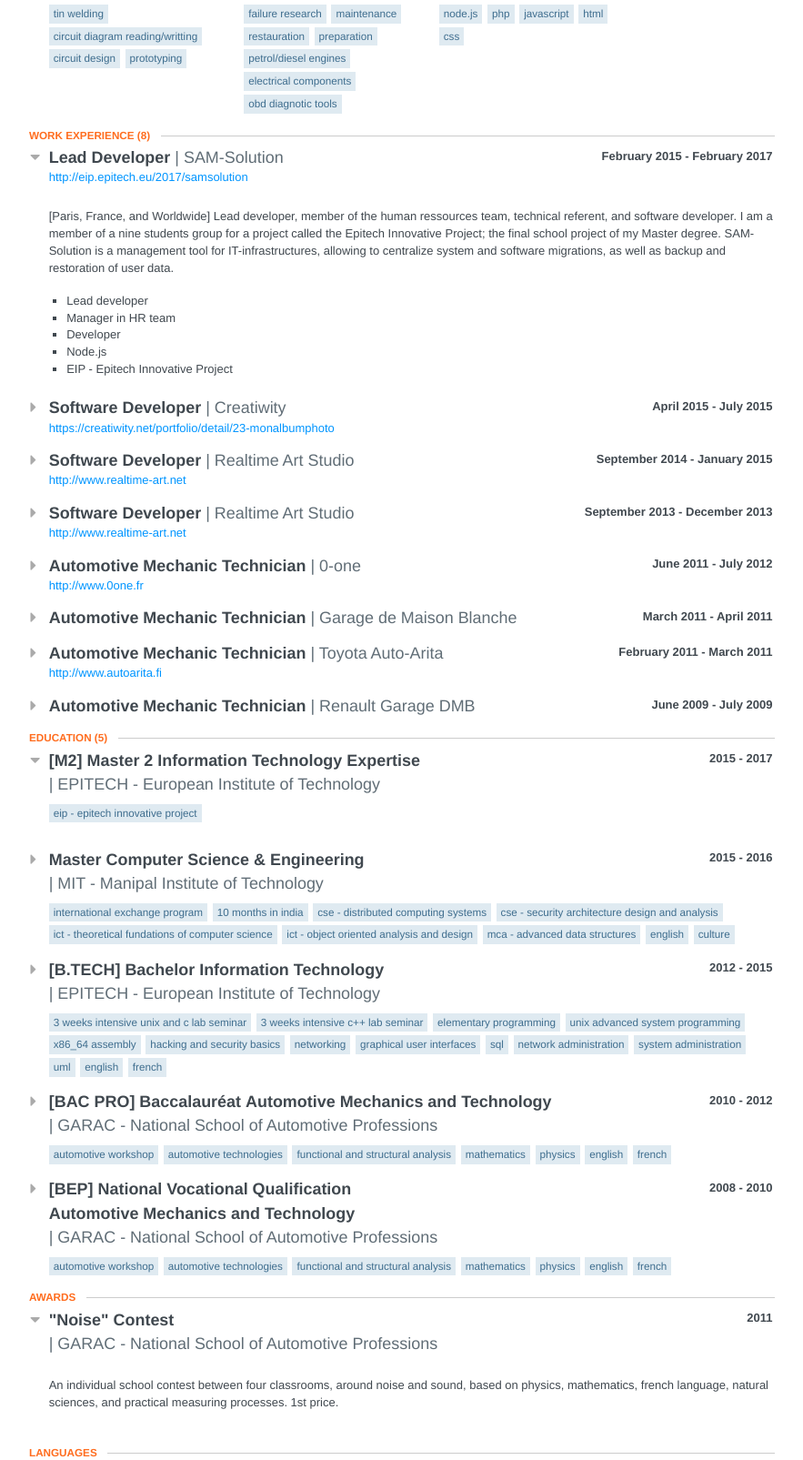
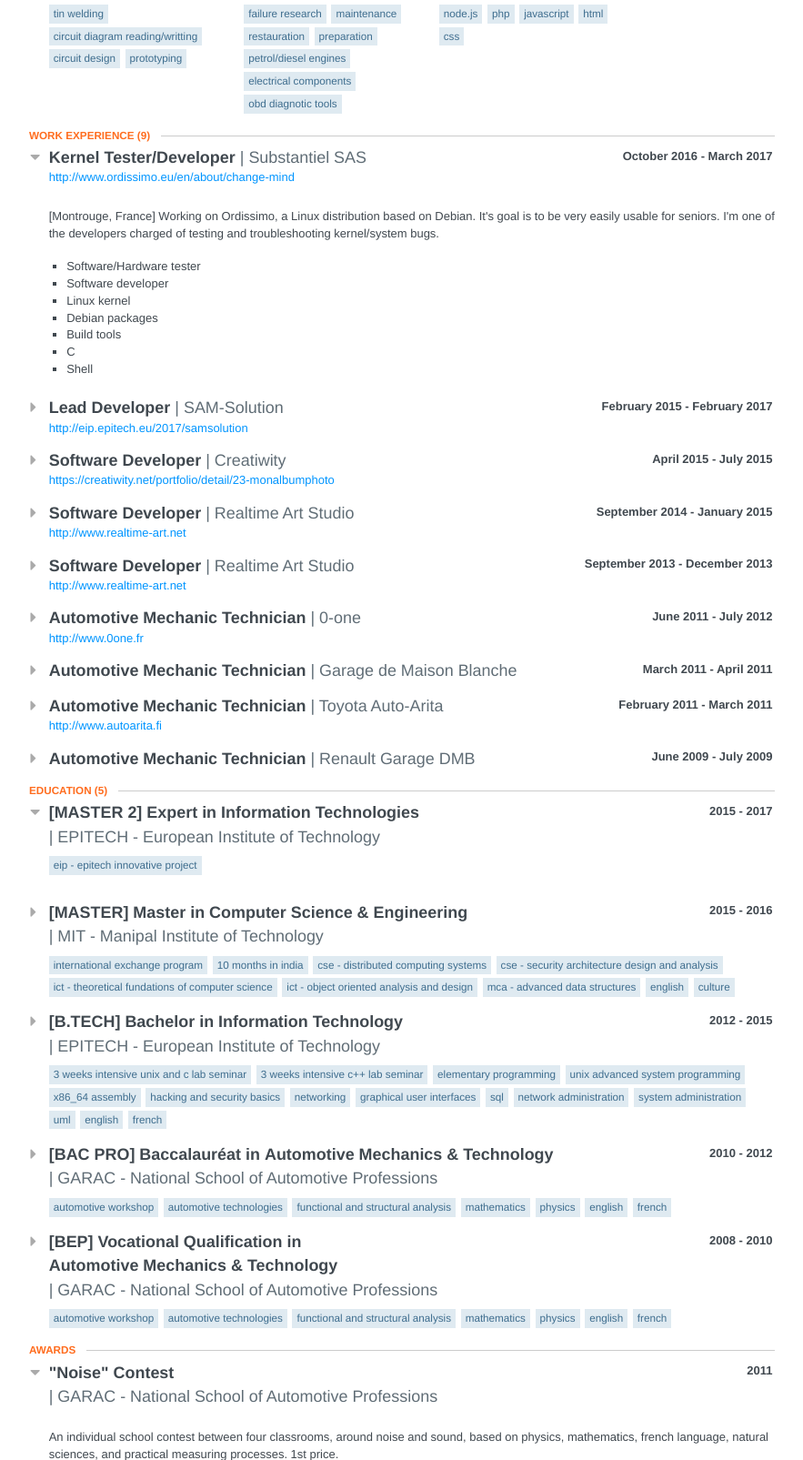
Before and after one commit to Grenadingue/Grenadingue.github.io, a plain HTML site: page index.html in a window 1280 px wide. Shown: the part 607-2212 px from the top of the page at 91% size, without its empty margins (198-1081 px from the left). Drawn offline with Linux system fonts and the light colour scheme.

Commit message:
Re-generate web version

```diff
--- a/index.html
+++ b/index.html
@@ -32,7 +32,7 @@
 <div id="contact">
 <div class="email">
 <span class="fa fa-envelope-o"></span>
-<a href="/cdn-cgi/l/email-protection#55363d3420233c3b7b3b3c363a153238343c397b363a38"><span class="__cf_email__" data-cfemail="ed8e858c989b8483c383848e82ad8a808c8481c38e8280">[email&#160;protected]</span><script data-cfhash='f9e31' type="text/javascript">/* <![CDATA[ */!function(t,e,r,n,c,a,p){try{t=document.currentScript||function(){for(t=document.getElementsByTagName('script'),e=t.length;e--;)if(t[e].getAttribute('data-cfhash'))return t[e]}();if(t&&(c=t.previousSibling)){p=t.parentNode;if(a=c.getAttribute('data-cfemail')){for(e='',r='0x'+a.substr(0,2)|0,n=2;a.length-n;n+=2)e+='%'+('0'+('0x'+a.substr(n,2)^r).toString(16)).slice(-2);p.replaceChild(document.createTextNode(decodeURIComponent(e)),c)}p.removeChild(t)}}catch(u){}}()/* ]]> */</script></a>
+<a href="/cdn-cgi/l/email-protection#12717a7367647b7c3c7c7b717d52757f737b7e3c717d7f"><span class="__cf_email__" data-cfemail="701318110506191e5e1e19131f30171d11191c5e131f1d">[email&#160;protected]</span><script data-cfhash='f9e31' type="text/javascript">/* <![CDATA[ */!function(t,e,r,n,c,a,p){try{t=document.currentScript||function(){for(t=document.getElementsByTagName('script'),e=t.length;e--;)if(t[e].getAttribute('data-cfhash'))return t[e]}();if(t&&(c=t.previousSibling)){p=t.parentNode;if(a=c.getAttribute('data-cfemail')){for(e='',r='0x'+a.substr(0,2)|0,n=2;a.length-n;n+=2)e+='%'+('0'+('0x'+a.substr(n,2)^r).toString(16)).slice(-2);p.replaceChild(document.createTextNode(decodeURIComponent(e)),c)}p.removeChild(t)}}catch(u){}}()/* ]]> */</script></a>
 </div>
 </div>
 <div id="profiles">
@@ -174,12 +174,48 @@
 </section>
 <section class="section">
 <header>
-<h2 class='section-title'>Work Experience <span class="item-count">(8)</span></h2>
+<h2 class='section-title'>Work Experience <span class="item-count">(9)</span></h2>
 </header>
 <section id="work">
 <header>
 <span class="space-left">
 <span class="fa fa-caret-down"></span>
+</span>
+<div class="position">
+Kernel Tester/Developer
+</div>
+<div class="company">
+Substantiel SAS
+</div>
+<div class="date">
+<span class="startDate">
+October 2016
+</span>
+<span class="endDate">
+- March 2017
+</span>
+</div>
+</header>
+<span class="website">
+<a href="http://www.ordissimo.eu/en/about/change-mind">http://www.ordissimo.eu/en/about/change-mind</a>
+</span>
+<div class="item display" style="opacity:1">
+<div class="summary">
+<p><p>[Montrouge, France] Working on Ordissimo, a Linux distribution based on Debian. It's goal is to be very easily usable for seniors. I'm one of the developers charged of testing and troubleshooting kernel/system bugs.</p></p>
+</div>
+<ul class="highlights">
+<li>Software/Hardware tester</li>
+<li>Software developer</li>
+<li>Linux kernel</li>
+<li>Debian packages</li>
+<li>Build tools</li>
+<li>C</li>
+<li>Shell</li>
+</ul>
+</div>
+<header>
+<span class="space-left">
+<span class="fa fa-caret-right"></span>
 </span>
 <div class="position">
 Lead Developer
@@ -199,7 +235,7 @@
 <span class="website">
 <a href="http://eip.epitech.eu/2017/samsolution">http://eip.epitech.eu/2017/samsolution</a>
 </span>
-<div class="item display" style="opacity:1">
+<div class="item display none" style="opacity:0">
 <div class="summary">
 <p><p>[Paris, France, and Worldwide] Lead developer, member of the human ressources team, technical referent, and software developer. I am a member of a nine students group for a project called the Epitech Innovative Project; the final school project of my Master degree. SAM-Solution is a management tool for IT-infrastructures, allowing to centralize system and software migrations, as well as backup and restoration of user data.</p></p>
 </div>
@@ -475,10 +511,10 @@
 </span>
 <div class="header-left">
 <div class="studyType">
-[M2] Master 2
+[MASTER 2] Expert in
 </div>
 <div class="area">
-Information Technology Expertise
+Information Technologies
 </div>
 <div class="institution">
 EPITECH - European Institute of Technology
@@ -504,7 +540,7 @@
 </span>
 <div class="header-left">
 <div class="studyType">
-Master
+[MASTER] Master in
 </div>
 <div class="area">
 Computer Science &amp; Engineering
@@ -541,7 +577,7 @@
 </span>
 <div class="header-left">
 <div class="studyType">
-[B.TECH] Bachelor
+[B.TECH] Bachelor in
 </div>
 <div class="area">
 Information Technology
@@ -583,10 +619,10 @@
 </span>
 <div class="header-left">
 <div class="studyType">
-[BAC PRO] Baccalauréat
+[BAC PRO] Baccalauréat in
 </div>
 <div class="area">
-Automotive Mechanics and Technology
+Automotive Mechanics &amp; Technology
 </div>
 <div class="institution">
 GARAC - National School of Automotive Professions
@@ -618,10 +654,10 @@
 </span>
 <div class="header-left">
 <div class="studyType">
-[BEP] National Vocational Qualification
+[BEP] Vocational Qualification in
 </div>
 <div class="area">
-Automotive Mechanics and Technology
+Automotive Mechanics &amp; Technology
 </div>
 <div class="institution">
 GARAC - National School of Automotive Professions
```
